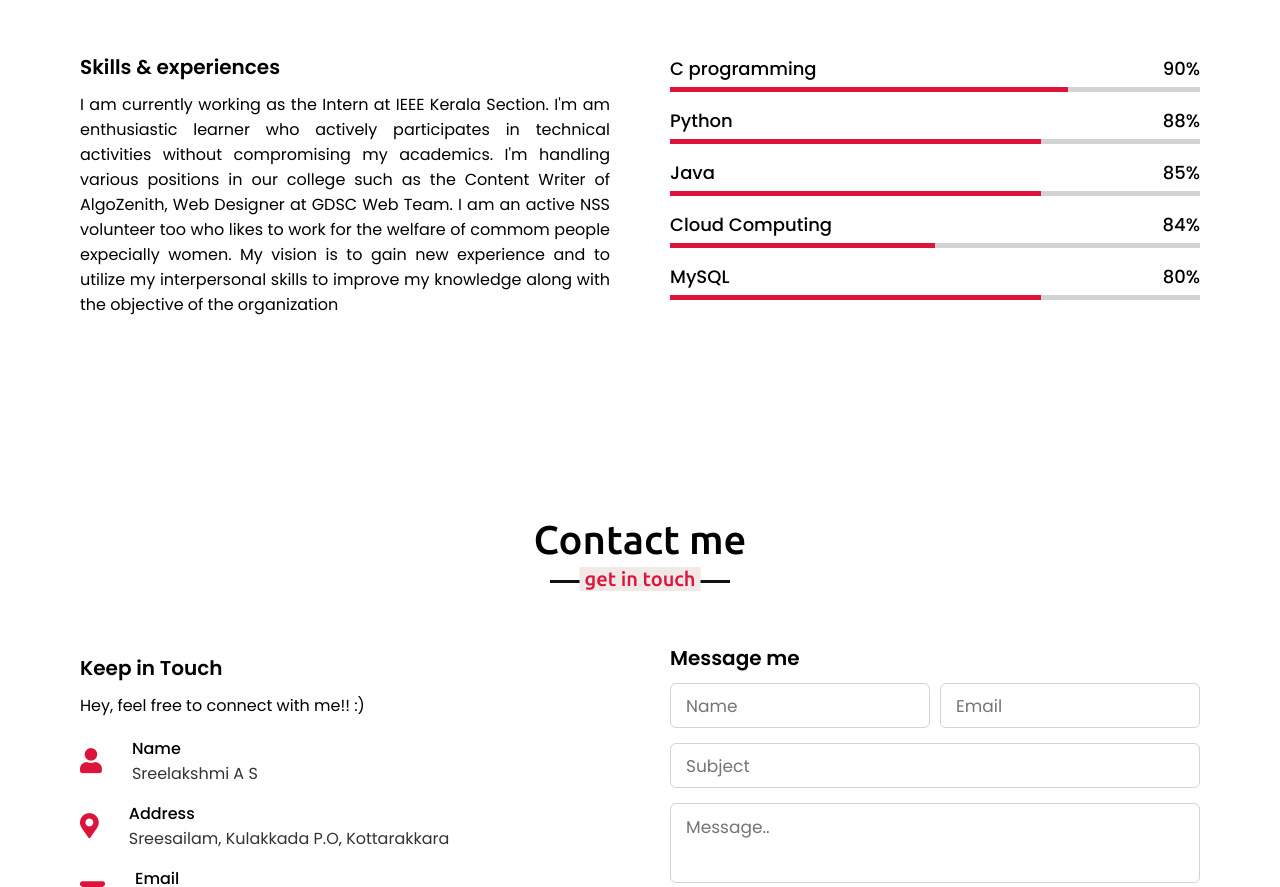
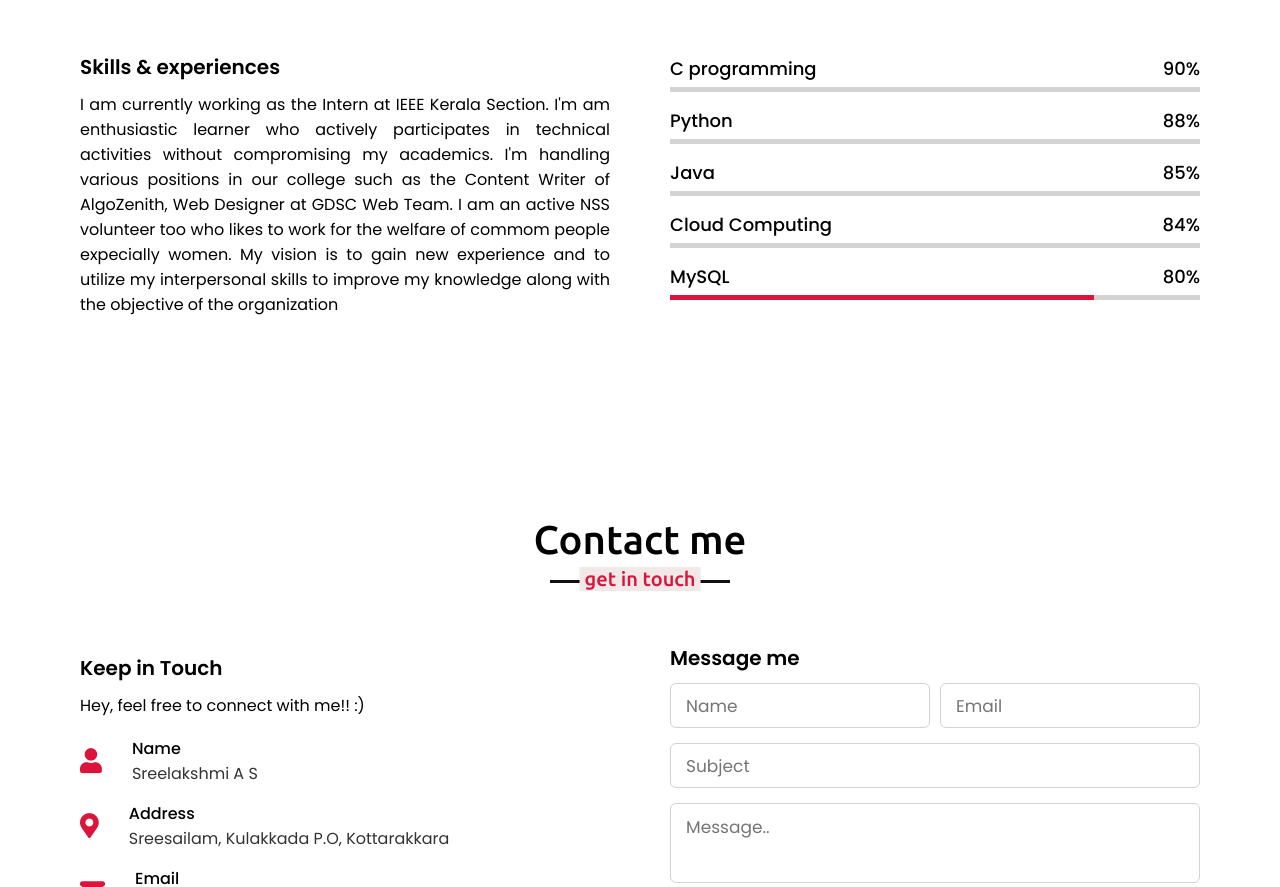
Before and after one commit to Sreelakshmi-A-S/my_portfolio, a plain HTML site: page index.html in a window 1280 px wide. Shown: the part 1707-2594 px from the top of the page. Drawn offline with nearby package versions, Linux system fonts and the light colour scheme.

Commit message:
Update style.css

```diff
--- a/style.css
+++ b/style.css
@@ -362,20 +362,20 @@ section .title::after{
     top: 0;
     background: crimson;
 }
-.skills-content .right .html::before{
-    width: 75%;
+.skills-content .right .c programming::before{
+    width: 90%;
 }
-.skills-content .right .css::before{
-    width: 70%;
+.skills-content .right .python::before{
+    width: 88%;
 }
-.skills-content .right .js::before{
-    width: 70%;
+.skills-content .right .java::before{
+    width: 85%;
 }
-.skills-content .right .php::before{
-    width: 50%;
+.skills-content .right .cloud computing::before{
+    width: 84%;
 }
 .skills-content .right .mysql::before{
-    width: 70%;
+    width: 80%;
 }
 
 /* teams section styling */
```
